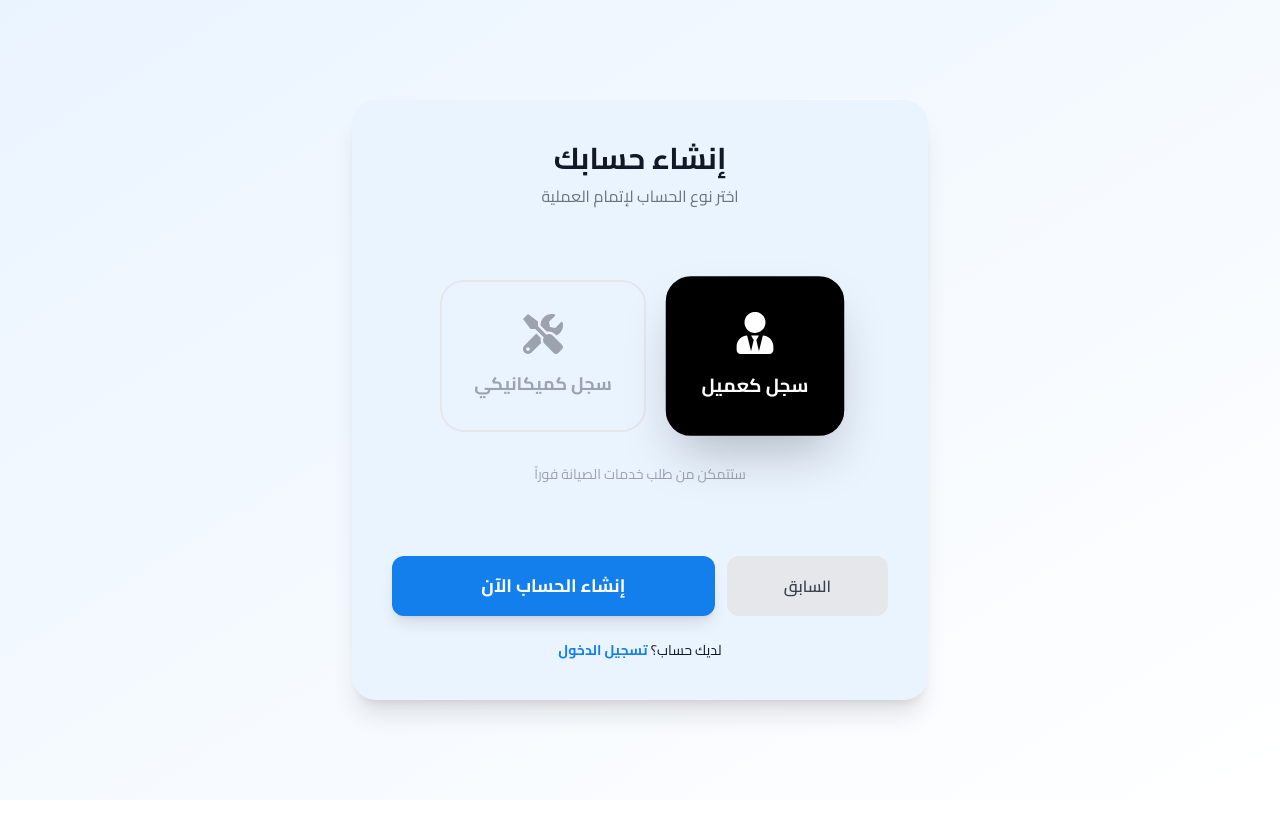
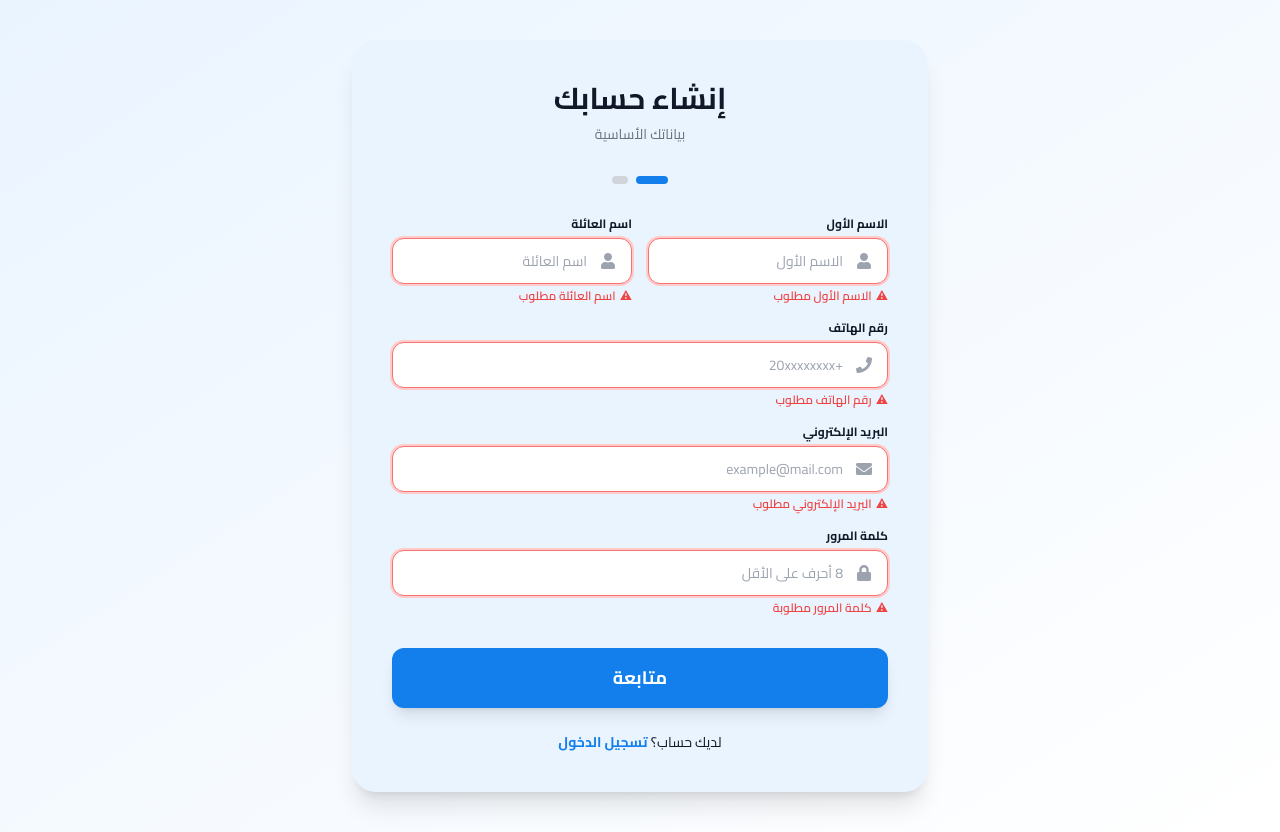
Before and after one commit to 3moor-dot/Gear_Up, a React (Vite) app: page /register in a window 1280 px wide. Both pictures are taken after a click on the button "متابعة". Before the commit the page ends 800 px from the top, so only its background shows below. Built offline with nearby package versions, Linux system fonts and the light colour scheme; a web font is replaced by a local one.

Commit message:
update register

```diff
--- a/src/pages/Registration/register.tsx
+++ b/src/pages/Registration/register.tsx
@@ -1,76 +1,121 @@
 import { useState } from "react";
 import {
-    FaUser,
-    FaPhone,
-    FaEnvelope,
-    FaLock,
-    FaUserTie,
-    FaTools
+  FaUser, FaPhone, FaEnvelope, FaLock, FaUserTie, FaTools
 } from "react-icons/fa";
 import { motion, AnimatePresence } from "framer-motion";
 
+/* ---- validation helpers ---- */
+const validateStep1 = (fields: {
+  firstName: string; lastName: string;
+  phone: string; email: string; password: string;
+}) => {
+  const errs: Record<string, string> = {};
+  if (!fields.firstName.trim())              errs.firstName = "الاسم الأول مطلوب";
+  else if (/\d/.test(fields.firstName))      errs.firstName = "الاسم لا يجب أن يحتوي على أرقام";
+  if (!fields.lastName.trim())               errs.lastName  = "اسم العائلة مطلوب";
+  else if (/\d/.test(fields.lastName))       errs.lastName  = "الاسم لا يجب أن يحتوي على أرقام";
+  if (!fields.phone.trim())                  errs.phone     = "رقم الهاتف مطلوب";
+  else if (!/^\+?\d{7,15}$/.test(fields.phone.replace(/\s/g, "")))
+                                             errs.phone     = "رقم الهاتف غير صحيح";
+  if (!fields.email.trim())                  errs.email     = "البريد الإلكتروني مطلوب";
+  else if (!/^[^\s@]+@[^\s@]+\.[^\s@]+$/.test(fields.email))
+                                             errs.email     = "البريد الإلكتروني غير صحيح";
+  if (!fields.password)                      errs.password  = "كلمة المرور مطلوبة";
+  else if (fields.password.length < 8)       errs.password  = "كلمة المرور 8 أحرف على الأقل";
+  return errs;
+};
+
+/* ---- FormInput ---- */
+const FormInput = ({
+  label, icon, placeholder, type = "text", value, onChange, error,
+}: {
+  label: string; icon: React.ReactNode; placeholder: string;
+  type?: string; value: string;
+  onChange: (e: React.ChangeEvent<HTMLInputElement>) => void;
+  error?: string;
+}) => (
+  <div className="w-full">
+    <label className="block mb-1.5 font-bold dark:text-white text-xs">{label}</label>
+    <div className="relative">
+      <span className="absolute right-4 top-1/2 -translate-y-1/2 text-gray-400">{icon}</span>
+      <input
+        type={type}
+        placeholder={placeholder}
+        value={value}
+        onChange={onChange}
+        className={`w-full bg-white dark:bg-[#137FEC1A] border pr-11 py-3 rounded-xl outline-none text-sm text-gray-800 dark:text-gray-200 transition-all ${
+          error
+            ? "border-red-400 ring-2 ring-red-200 dark:ring-red-900/40"
+            : "border-gray-200 dark:border-transparent focus:ring-2 focus:ring-blue-500"
+        }`}
+      />
+    </div>
+    {error && (
+      <p className="mt-1 text-xs text-red-500 font-semibold flex items-center gap-1">
+        <span>⚠</span> {error}
+      </p>
+    )}
+  </div>
+);
+
+/* ---- Register ---- */
 const Register: React.FC = () => {
-    const [role, setRole] = useState<"client" | "mechanic">("client");
-    const [step, setStep] = useState<1 | 2>(1);
+  const [role, setRole]       = useState<"client" | "mechanic">("client");
+  const [step, setStep]       = useState<1 | 2>(1);
   const [loading, setLoading] = useState(false);
-    const [error, setError] = useState<string | null>(null);
+  const [apiError, setApiError] = useState<string | null>(null);
 
-    // Form state
   const [firstName, setFirstName] = useState("");
-    const [lastName, setLastName] = useState("");
-    const [phone, setPhone] = useState("");
-    const [email, setEmail] = useState("");
-    const [password, setPassword] = useState("");
+  const [lastName,  setLastName]  = useState("");
+  const [phone,     setPhone]     = useState("");
+  const [email,     setEmail]     = useState("");
+  const [password,  setPassword]  = useState("");
+
+  // field-level errors
+  const [fieldErrors, setFieldErrors] = useState<Record<string, string>>({});
+
+  const handleNext = () => {
+    const errs = validateStep1({ firstName, lastName, phone, email, password });
+    if (Object.keys(errs).length > 0) {
+      setFieldErrors(errs);
+      return;
+    }
+    setFieldErrors({});
+    setApiError(null);
+    setStep(2);
+  };
+
+  // clear field error on change
+  const clearErr = (key: string) =>
+    setFieldErrors((prev) => { const n = { ...prev }; delete n[key]; return n; });
 
   const handleSubmit = async () => {
     setLoading(true);
-        setError(null);
-
-        // 0=user, 1=mechanic
+    setApiError(null);
     const roleNumber = role === "client" ? 1 : 2;
-
     const body = {
-            firstName,
-            lastName,
-            email,
-            password,
-            phone,
+      firstName, lastName, email, password, phone,
       role: roleNumber,
       customerLocation: { latitude: 0, longitude: 0 },
       mechanicLocation: { latitude: 0, longitude: 0 },
     };
-
     try {
-            console.log("Sending body:", JSON.stringify(body));
-
-            const res = await fetch("https://gearupapp.runasp.net/api/users/register", {
+      const res  = await fetch("https://gearupapp.runasp.net/api/users/register", {
         method: "POST",
-                headers: {
-                    "Content-Type": "application/json",
-                },
+        headers: { "Content-Type": "application/json" },
         body: JSON.stringify(body),
       });
-
       const data = await res.json().catch(() => null);
-            console.log("Response status:", res.status);
-            console.log("Response body:", JSON.stringify(data));
-
       if (!res.ok) {
-                // Try to extract the most descriptive error message
-                const msg =
-                    data?.errors
+        const msg = data?.errors
           ? Object.values(data.errors).flat().join(" | ")
-                        : data?.message ||
-                          data?.title ||
-                          (typeof data === "string" ? data : null) ||
-                          `فشل التسجيل (${res.status})`;
-                throw new Error(msg);
+          : data?.message || data?.title || `فشل التسجيل (${res.status})`;
+        throw new Error(msg as string);
       }
-
       alert("تم إنشاء الحساب بنجاح!");
       window.location.href = "/login";
     } catch (err: any) {
-            setError(err.message || "حدث خطأ، حاول مجدداً");
+      setApiError(err.message || "حدث خطأ، حاول مجدداً");
     } finally {
       setLoading(false);
     }
@@ -81,19 +126,25 @@ const Register: React.FC = () => {
       className="min-h-screen py-10 flex items-center justify-center px-4 bg-gradient-to-br from-[#EAF4FF] to-white dark:from-[#0F1323] dark:to-[#101922] transition-colors duration-500"
       dir="rtl"
     >
-            <div className="dark:bg-[#1B1F2D] max-w-xl w-full bg-[#EAF4FF] rounded-3xl p-10 shadow-xl">
-                {/* TITLE */}
-                <h1 className="text-3xl font-bold text-center mb-2 dark:text-white">
-                    إنشاء حسابك
-                </h1>
-                <p className="text-center text-gray-500 mb-8">
-                    {step === 1
-                        ? "بياناتك الأساسية"
-                        : "اختر نوع الحساب لإتمام العملية"}
+      <div className="dark:bg-[#1B1F2D] max-w-xl w-full bg-[#EAF4FF] rounded-3xl p-8 sm:p-10 shadow-xl">
+
+        {/* Title */}
+        <h1 className="text-3xl font-bold text-center mb-2 dark:text-white">إنشاء حسابك</h1>
+        <p className="text-center text-gray-500 mb-8 text-sm">
+          {step === 1 ? "بياناتك الأساسية" : "اختر نوع الحساب لإتمام العملية"}
         </p>
 
+        {/* Step indicator */}
+        <div className="flex items-center justify-center gap-2 mb-8">
+          {[1, 2].map((s) => (
+            <div key={s} className={`h-2 rounded-full transition-all duration-300 ${
+              s === step ? "w-8 bg-[#137FEC]" : "w-4 bg-gray-300 dark:bg-gray-600"
+            }`} />
+          ))}
+        </div>
+
         <AnimatePresence mode="wait">
-                    {/* الخطوة الأولى */}
+          {/* Step 1 */}
           {step === 1 && (
             <motion.div
               key="step1"
@@ -102,82 +153,70 @@ const Register: React.FC = () => {
               exit={{ opacity: 0, y: -20 }}
               className="space-y-4"
             >
-                            <div className="grid grid-cols-2 gap-4">
+              <div className="grid grid-cols-1 sm:grid-cols-2 gap-4">
                 <FormInput
-                                    label="الاسم الأول"
-                                    icon={<FaUser />}
-                                    placeholder="الاسم الأول"
-                                    value={firstName}
-                                    onChange={(e: any) => setFirstName(e.target.value)}
+                  label="الاسم الأول" icon={<FaUser />} placeholder="الاسم الأول"
+                  value={firstName} error={fieldErrors.firstName}
+                  onChange={(e) => { setFirstName(e.target.value); clearErr("firstName"); }}
                 />
                 <FormInput
-                                    label="اسم العائلة"
-                                    icon={<FaUser />}
-                                    placeholder="اسم العائلة"
-                                    value={lastName}
-                                    onChange={(e: any) => setLastName(e.target.value)}
+                  label="اسم العائلة" icon={<FaUser />} placeholder="اسم العائلة"
+                  value={lastName} error={fieldErrors.lastName}
+                  onChange={(e) => { setLastName(e.target.value); clearErr("lastName"); }}
                 />
               </div>
               <FormInput
-                                label="رقم الهاتف"
-                                icon={<FaPhone />}
-                                placeholder="20xxxxxxxx+"
-                                value={phone}
-                                onChange={(e: any) => setPhone(e.target.value)}
+                label="رقم الهاتف" icon={<FaPhone />} placeholder="+20xxxxxxxx"
+                value={phone} error={fieldErrors.phone}
+                onChange={(e) => { setPhone(e.target.value); clearErr("phone"); }}
               />
               <FormInput
-                                label="البريد الإلكتروني"
-                                icon={<FaEnvelope />}
-                                placeholder="example@mail.com"
-                                value={email}
-                                onChange={(e: any) => setEmail(e.target.value)}
+                label="البريد الإلكتروني" icon={<FaEnvelope />} placeholder="example@mail.com"
+                value={email} error={fieldErrors.email}
+                onChange={(e) => { setEmail(e.target.value); clearErr("email"); }}
               />
               <FormInput
-                                label="كلمة المرور"
-                                icon={<FaLock />}
-                                placeholder="********"
-                                type="password"
-                                value={password}
-                                onChange={(e: any) => setPassword(e.target.value)}
+                label="كلمة المرور" icon={<FaLock />} placeholder="8 أحرف على الأقل"
+                type="password" value={password} error={fieldErrors.password}
+                onChange={(e) => { setPassword(e.target.value); clearErr("password"); }}
               />
             </motion.div>
           )}
 
-                    {/* الخطوة الثانية */}
+          {/* Step 2 */}
           {step === 2 && (
             <motion.div
               key="step2"
               initial={{ opacity: 0, scale: 0.95 }}
               animate={{ opacity: 1, scale: 1 }}
               exit={{ opacity: 0, scale: 0.95 }}
-                            className="py-10"
+              className="py-6"
             >
-                            <div className="flex flex-col sm:flex-row justify-center gap-6">
+              <div className="flex flex-col sm:flex-row justify-center gap-4 sm:gap-6">
                 <button
                   onClick={() => setRole("client")}
-                                    className={`flex flex-col items-center justify-center gap-4 p-8 rounded-3xl border-2 transition-all duration-300 ${
+                  className={`flex flex-col items-center justify-center gap-4 p-7 sm:p-8 rounded-3xl border-2 transition-all duration-300 ${
                     role === "client"
                       ? "border-black bg-black text-white shadow-2xl scale-105"
                       : "border-gray-200 dark:border-gray-700 text-gray-400 bg-transparent"
                   }`}
                 >
-                                    <FaUserTie size={40} />
-                                    <span className="font-bold text-lg">سجل كعميل</span>
+                  <FaUserTie size={36} />
+                  <span className="font-bold text-base sm:text-lg">سجل كعميل</span>
                 </button>
-
                 <button
                   onClick={() => setRole("mechanic")}
-                                    className={`flex flex-col items-center justify-center gap-4 p-8 rounded-3xl border-2 transition-all duration-300 ${
+                  className={`flex flex-col items-center justify-center gap-4 p-7 sm:p-8 rounded-3xl border-2 transition-all duration-300 ${
                     role === "mechanic"
                       ? "border-[#137FEC] bg-[#137FEC] text-white shadow-2xl scale-105"
                       : "border-gray-200 dark:border-gray-700 text-gray-400 bg-transparent"
                   }`}
                 >
-                                    <FaTools size={40} />
-                                    <span className="font-bold text-lg">سجل كميكانيكي</span>
+                  <FaTools size={36} />
+                  <span className="font-bold text-base sm:text-lg">سجل كميكانيكي</span>
                 </button>
               </div>
-                            <p className="text-center mt-8 text-sm text-gray-400">
+              <p className="text-center mt-6 text-xs sm:text-sm text-gray-400">
                 {role === "client"
                   ? "ستتمكن من طلب خدمات الصيانة فوراً"
                   : "سنطلب منك بيانات ورشتك في الخطوة القادمة داخل التطبيق"}
@@ -186,14 +225,14 @@ const Register: React.FC = () => {
           )}
         </AnimatePresence>
 
-                {/* رسالة الخطأ */}
-                {error && (
+        {/* API error */}
+        {apiError && (
           <div className="mt-4 p-3 bg-red-100 dark:bg-red-900/30 border border-red-300 dark:border-red-700 rounded-xl text-red-600 dark:text-red-400 text-sm text-center">
-                        {error}
+            {apiError}
           </div>
         )}
 
-                {/* الأزرار */}
+        {/* Buttons */}
         <div className="flex gap-3 mt-8">
           {step === 2 && (
             <button
@@ -204,17 +243,11 @@ const Register: React.FC = () => {
             </button>
           )}
           <button
-                        onClick={() =>
-                            step === 1 ? setStep(2) : handleSubmit()
-                        }
+            onClick={step === 1 ? handleNext : handleSubmit}
             disabled={loading}
-                        className="flex-[2] bg-[#137FEC] text-white py-4 rounded-xl text-lg font-bold hover:bg-blue-700 transition shadow-lg disabled:opacity-60 disabled:cursor-not-allowed"
+            className="flex-[2] bg-[#137FEC] text-white py-4 rounded-xl text-base sm:text-lg font-bold hover:bg-blue-700 transition shadow-lg disabled:opacity-60 disabled:cursor-not-allowed"
           >
-                        {loading
-                            ? "جارٍ الإنشاء..."
-                            : step === 1
-                            ? "متابعة"
-                            : "إنشاء الحساب الآن"}
+            {loading ? "جارٍ الإنشاء..." : step === 1 ? "متابعة" : "إنشاء الحساب الآن"}
           </button>
         </div>
 
@@ -233,23 +266,3 @@ const Register: React.FC = () => {
 };
 
 export default Register;
-
-/* ---------------- المكونات المساعدة ---------------- */
-
-const FormInput = ({ label, icon, placeholder, type = "text", value, onChange }: any) => (
-    <div className="w-full">
-        <label className="block mb-1.5 font-bold dark:text-white text-xs">{label}</label>
-        <div className="relative">
-            <span className="absolute right-4 top-1/2 -translate-y-1/2 text-gray-400">
-                {icon}
-            </span>
-            <input
-                type={type}
-                placeholder={placeholder}
-                value={value}
-                onChange={onChange}
-                className="w-full bg-white dark:bg-[#137FEC1A] border border-gray-200 dark:border-transparent text-gray-800 dark:text-gray-200 pr-11 py-3 rounded-xl outline-none focus:ring-2 focus:ring-blue-500 transition-all text-sm"
-            />
-        </div>
-    </div>
-);
```
Lines whose indentation alone changed are shown as unchanged.
